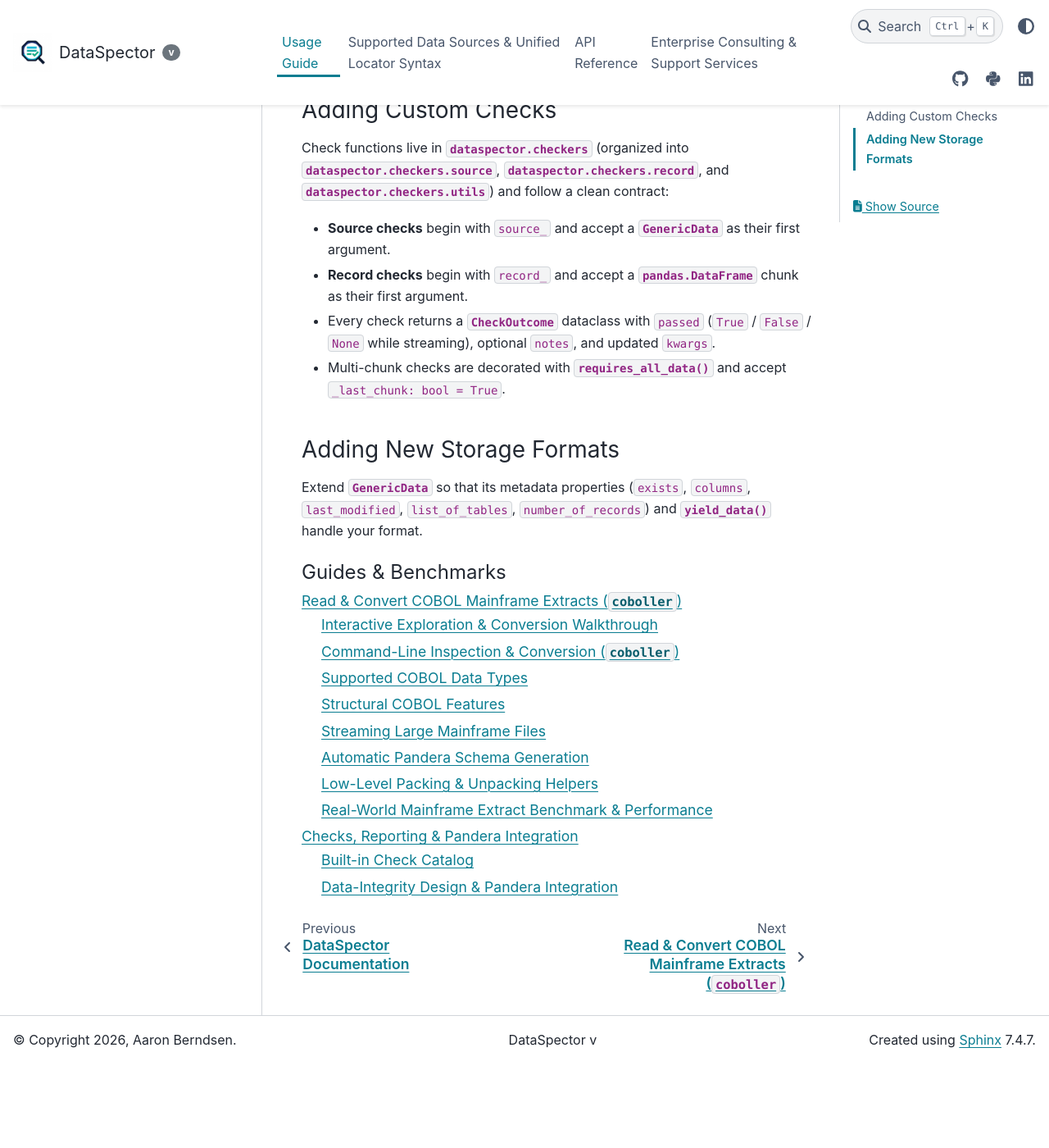
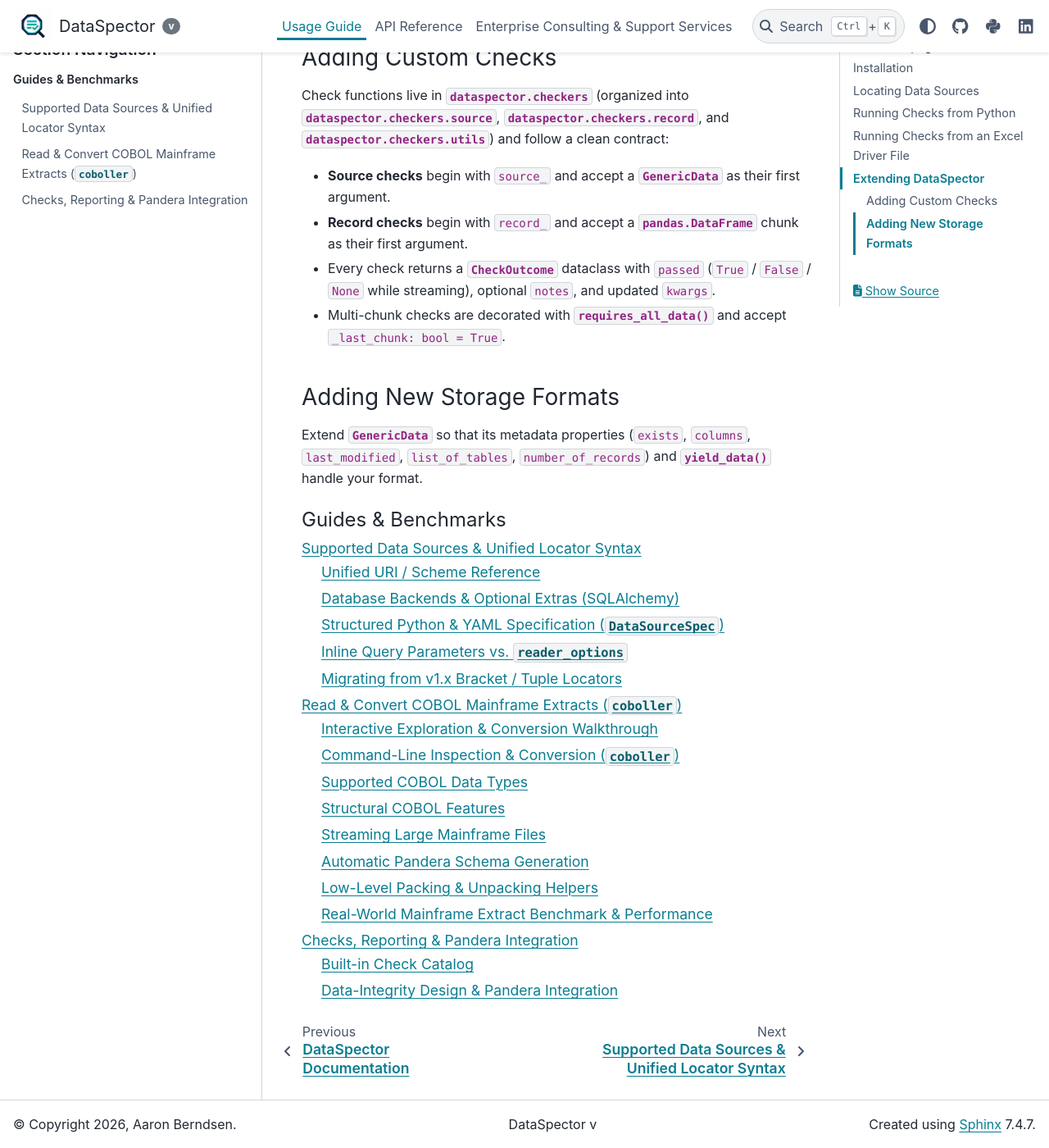
Before and after one commit to aberndsen/dataspector, a Sphinx documentation site: the page built from docs/source/usage.rst, in a window 1280 px wide and 1400 px high, scrolled down 3855 px. Shown: the whole window at 82% size. Built offline with Sphinx 7.4.7 and the PyData theme 0.15.4, drawn with Linux system fonts in a browser that asks for light colours; the version number could not be read and is left out; before the commit the page ends 5152 px from its top, so only the background shows below that.

Commit message:
docs: move Supported Data Sources under Usage Guide [skip release] (#12)
* docs: use env var placeholders for database usernames in all URI examples [skip release]

* docs: move Supported Data Sources under Usage Guide as its leading sub-guide [skip release]

```diff
--- a/docs/source/index.rst
+++ b/docs/source/index.rst
@@ -95,7 +95,6 @@ Or directly from the command line:
    :hidden:
 
    usage
-   data_sources
    api/index
    consulting
 
--- a/docs/source/usage.rst
+++ b/docs/source/usage.rst
@@ -181,5 +181,6 @@ handle your format.
    :maxdepth: 2
    :caption: Guides & Benchmarks
 
+   data_sources
    coboller_guide
    checks_guide
```
